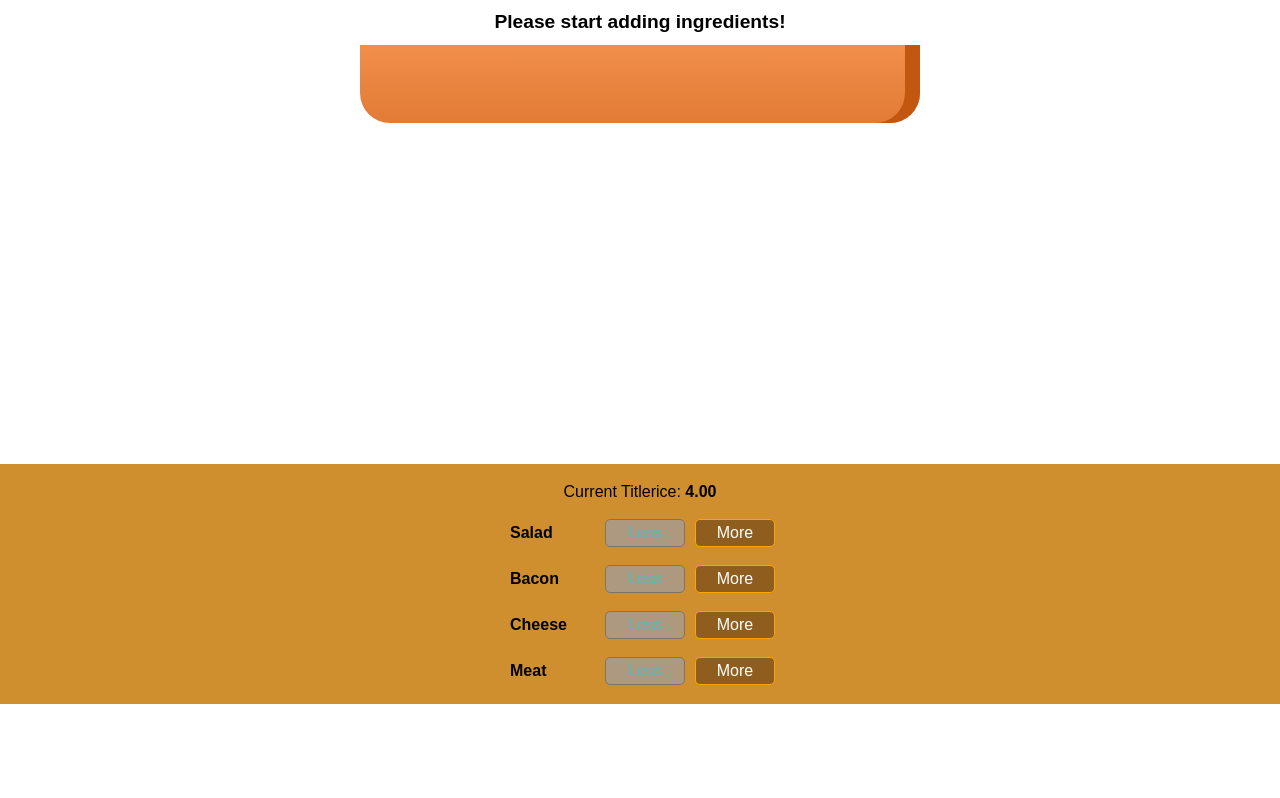
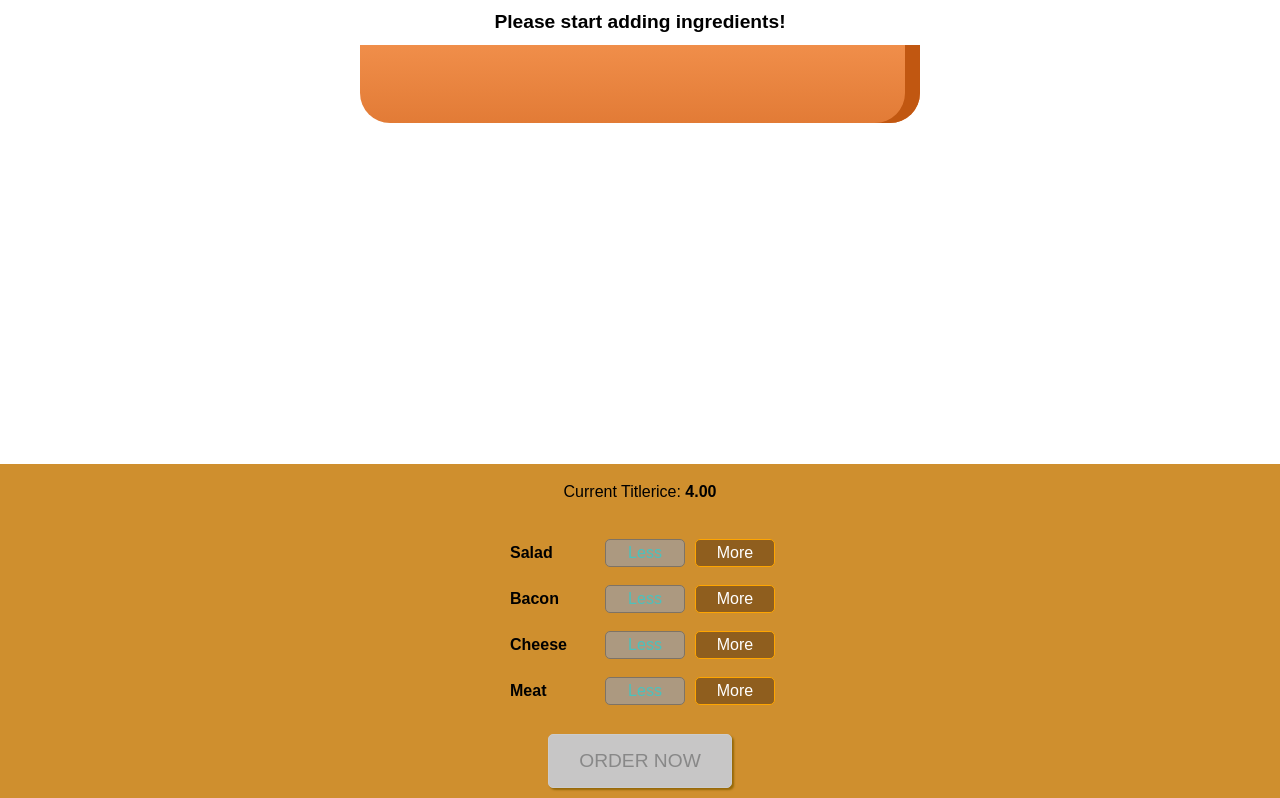
Before and after one commit to LudmilaSchlegelova/react-burger-order, a React (Create React App) app: page / in a window 1280 px wide. Shown: the part 168-966 px from the top of the page. Before the commit the page ends 872 px from the top, so only its background shows below. Built offline with nearby package versions, Linux system fonts and the light colour scheme; a web font is replaced by a local one.

Commit message:
feat: adding the order button

```diff
--- a/src/components/Burger/BuildControls/index.jsx
+++ b/src/components/Burger/BuildControls/index.jsx
@@ -15,10 +15,56 @@ const Wrapper = styled.div`
 
 const Title = styled.p`
 	padding: 10px 0;
+	margin-bottom: 20px;
 `
 
 const Strong = styled.strong`
 	font-weight: bold;
+`
+
+const Button = styled.button`
+	text-transform: uppercase;
+	background-color: #dad735;
+	outline: none;
+	cursor: pointer;
+	border: 1px solid #966909;
+	color: #966909;
+	font-family: inherit;
+	font-size: 1.2em;
+	padding: 15px 30px;
+	box-shadow: 2px 2px 2px #966909;
+	border-radius: 5px;
+	margin-top: 20px;
+
+	&:hover,
+	&:active {
+		background-color: #a0db41;
+		border: 1px solid #966909;
+		color: #966909;
+	}
+
+	&:disabled {
+		background-color: #c7c6c6;
+		cursor: not-allowed;
+		border: 1px solid #ccc;
+		color: #888888;
+	}
+
+	&:not(:disabled) {
+		animation: enable 0.3s linear;
+	}
+
+	@keyframes enable {
+		0% {
+			transform: scale(1);
+		}
+		60% {
+			transform: scale(1.1);
+		}
+		100% {
+			transform: scale(1);
+		}
+	}
 `
 
 const controls = [
@@ -44,6 +90,7 @@ const BuildControls = props => {
 					disabled={props.disabled[item.type]}
 				/>
 			))}
+			<Button disabled={!props.purchasable}>Order now</Button>
 		</Wrapper>
 	)
 }
--- a/src/containers/BurgerBuilder/index.jsx
+++ b/src/containers/BurgerBuilder/index.jsx
@@ -15,6 +15,15 @@ class BurgerBuilder extends Component {
 	state = {
 		ingredients: { salad: 0, bacon: 0, cheese: 0, meat: 0 },
 		totalPrice: 4,
+		purchasable: false,
+	}
+
+	updatePurchaseState = ingredients => {
+		const sum = Object.keys(ingredients)
+			.map(item => ingredients[item])
+			.reduce((sum, el) => sum + el, 0)
+		this.setState({ purchasable: sum > 0 })
+		console.log(sum)
 	}
 
 	addIngredientHandler = type => {
@@ -26,6 +35,7 @@ class BurgerBuilder extends Component {
 		const oldPrice = this.state.totalPrice
 		const newPrice = oldPrice + priceAddition
 		this.setState({ ingredients: updatedIngredients, totalPrice: newPrice })
+		this.updatePurchaseState(updatedIngredients)
 		//ak kliknem na tlacitko more tak si vezmem aktualny stav a pripocitam plus 1
 	}
 
@@ -41,6 +51,8 @@ class BurgerBuilder extends Component {
 		const oldPrice = this.state.totalPrice
 		const newPrice = oldPrice - priceAddition
 		this.setState({ ingredients: updatedIngredients, totalPrice: newPrice })
+		this.updatePurchaseState(updatedIngredients)
+
 		// odpocitat z aktualneho stavu 1 polozku.
 	}
 
@@ -54,6 +66,7 @@ class BurgerBuilder extends Component {
 			<Auth>
 				<Burger ingredients={this.state.ingredients} />
 				<BuildControls
+					purchasable={this.state.purchasable}
 					price={this.state.totalPrice}
 					disabled={disabledInfo}
 					addedIngredients={this.addIngredientHandler}
```
